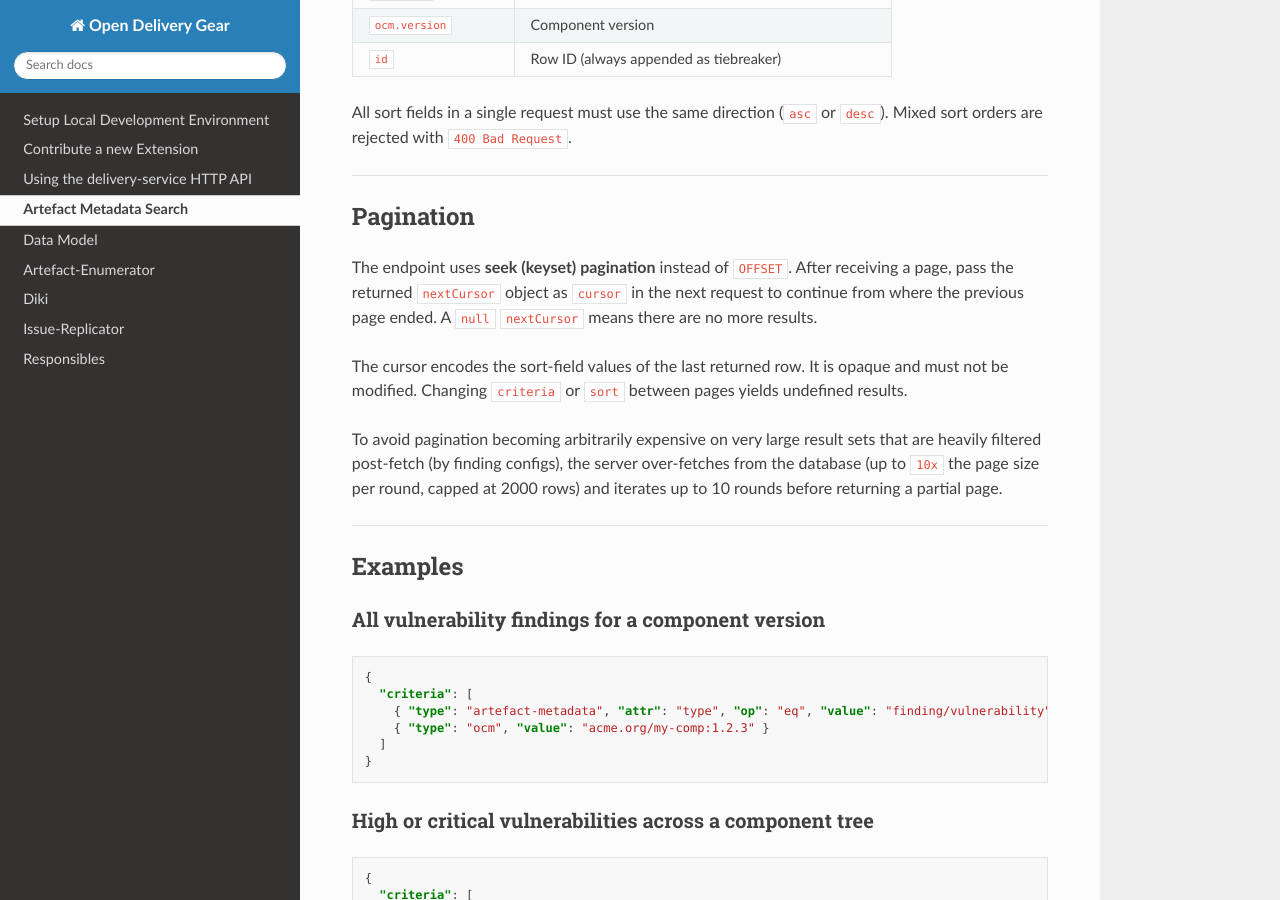
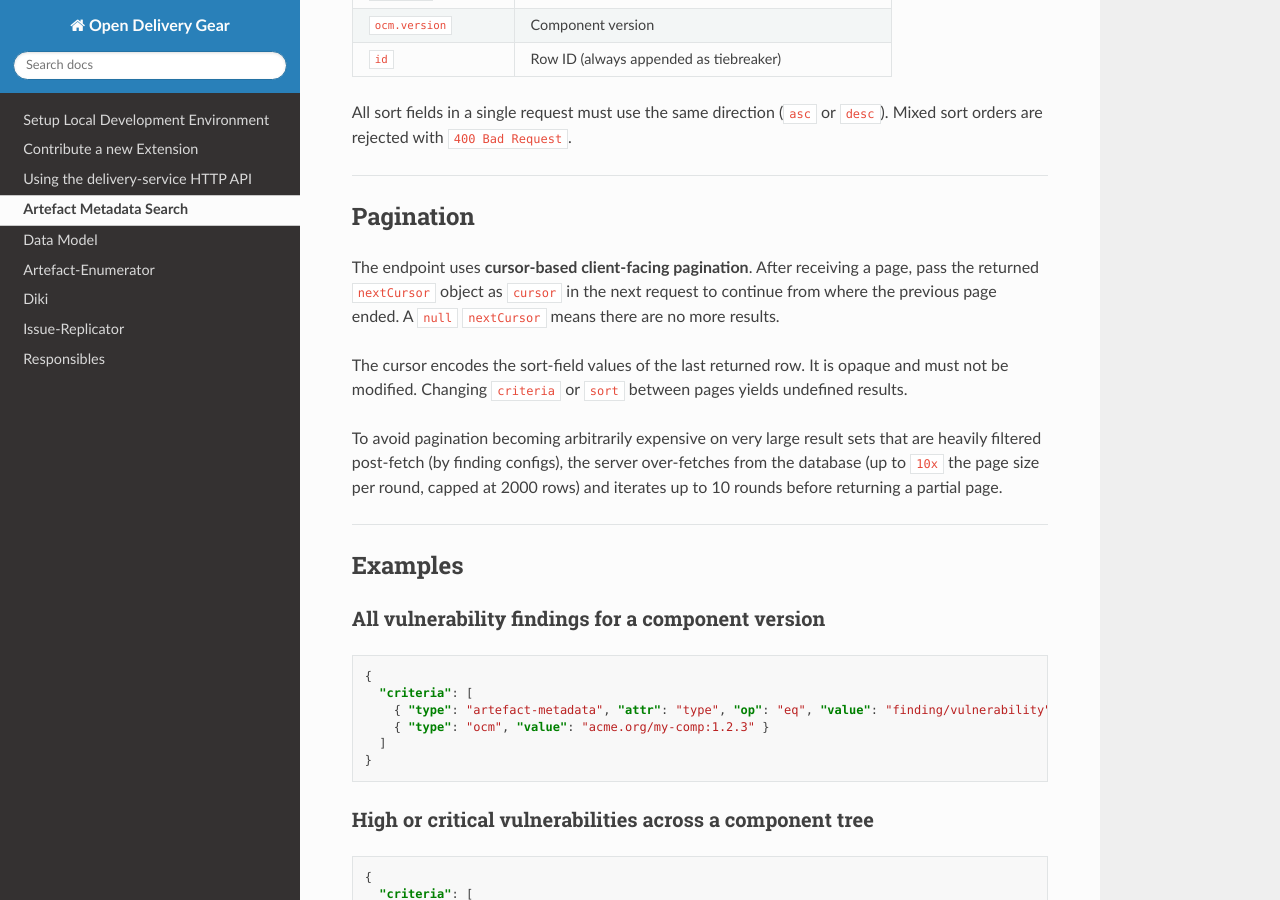
Before and after one commit to open-component-model/delivery-service, a Sphinx documentation site: the page built from docs/artefact_metadata_query.rst, in a window 1280 px wide and 900 px high, scrolled down 5580 px. Built offline with Sphinx 7.4.7 and the Read the Docs theme 3.1.0, drawn with Linux system fonts in a browser that asks for light colours.

Commit message:
Apply review feedback
Signed-off-by: Philipp Heil (zkdev) <philipp.heil@sap.com>

```diff
--- a/docs/artefact_metadata_query.rst
+++ b/docs/artefact_metadata_query.rst
@@ -360,7 +360,7 @@ sort orders are rejected with ``400 Bad Request``.
 Pagination
 ----------
 
-The endpoint uses **seek (keyset) pagination** instead of ``OFFSET``. After receiving a page,
+The endpoint uses **cursor-based client-facing pagination**. After receiving a page,
 pass the returned ``nextCursor`` object as ``cursor`` in the next request to continue from where
 the previous page ended. A ``null`` ``nextCursor`` means there are no more results.
 
```
